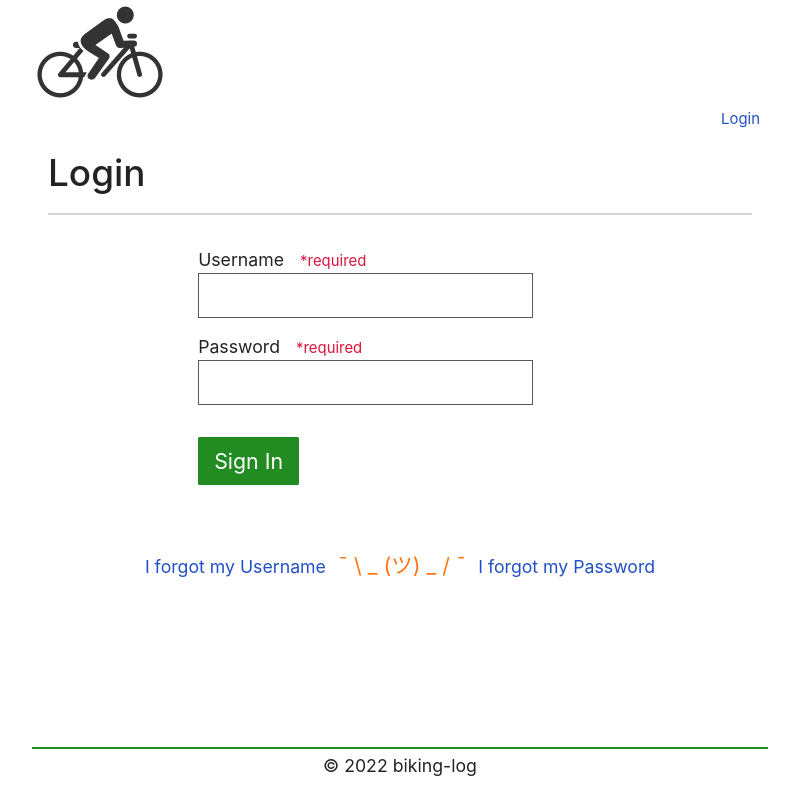
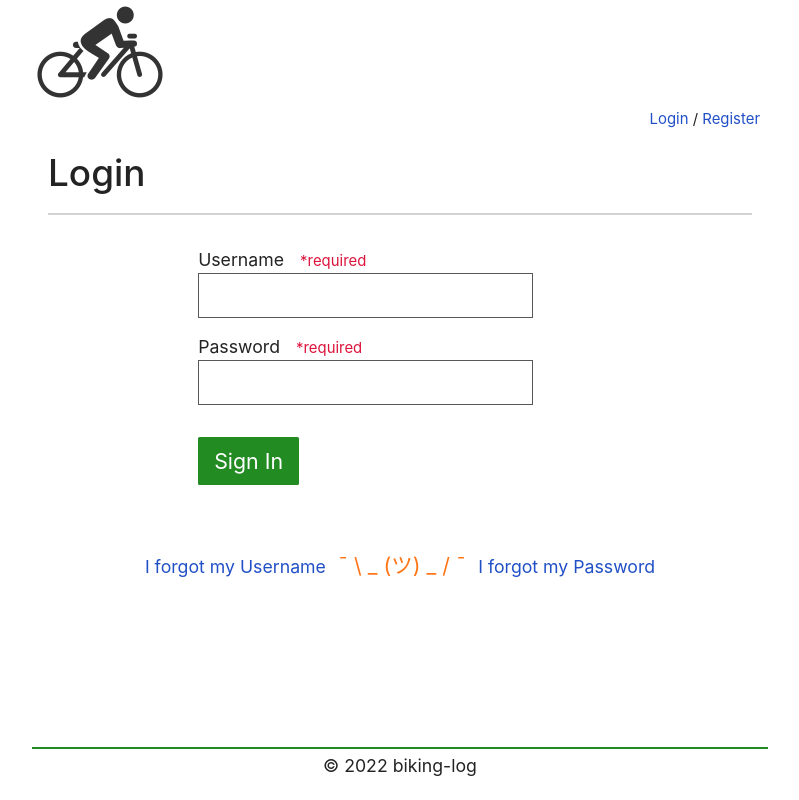
Before and after one commit to mike14747/biking-log, a Next.js app: page /login in a window 1280 px wide. Shown: the whole page, without its empty margins (240-1039 px from the left). Built offline with nearby package versions, Linux system fonts and the light colour scheme; no server answers.

Commit message:
Added a register link to the Authbar component.

```diff
--- a/components/Authbar.js
+++ b/components/Authbar.js
@@ -16,10 +16,19 @@ const Authbar = () => {
             {loading && <>Loading...</>}
 
             {!session && !loading &&
-                <Link href={`/login?url=${router.pathname}`}>
-                    {/* eslint-disable-next-line jsx-a11y/anchor-is-valid */}
-                    <a>Login</a>
-                </Link>
+                <>
+                    <Link href={`/login?url=${router.pathname}`}>
+                        {/* eslint-disable-next-line jsx-a11y/anchor-is-valid */}
+                        <a>Login</a>
+                    </Link>
+
+                    <span>&nbsp;/&nbsp;</span>
+
+                    <Link href={'/register'}>
+                        {/* eslint-disable-next-line jsx-a11y/anchor-is-valid */}
+                        <a>Register</a>
+                    </Link>
+                </>
             }
 
             {session &&
```
